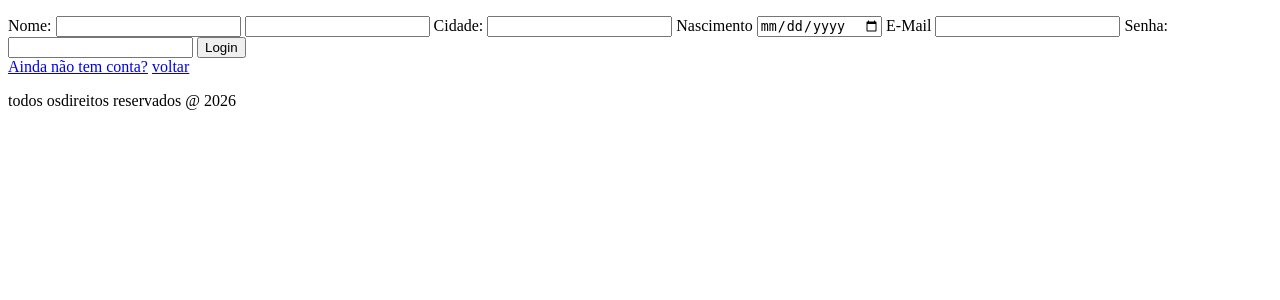
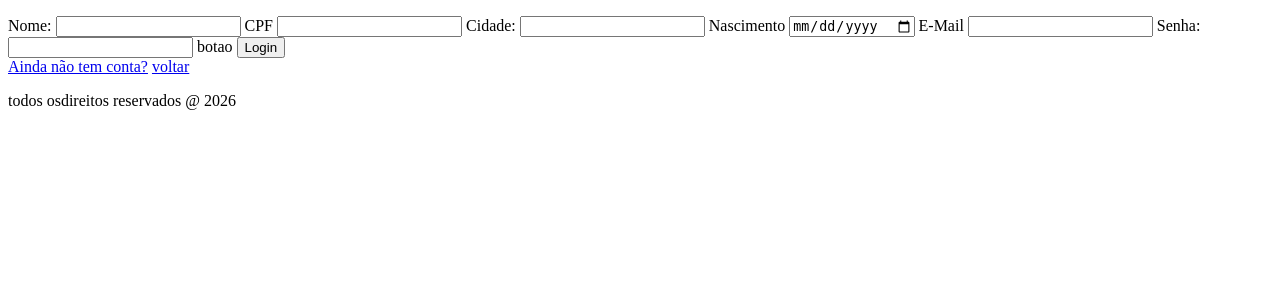
Before and after one commit to ErikSlava/MySite, a Python web app: template templates/login.html in a window 1280 px wide. Shown: the part 98-398 px from the top of the page. Run offline with Jinja, Linux system fonts and the light colour scheme; the template is opened without the code that fills it, so the values that code supplies are empty.

Commit message:
Add CPF label and input to login form

```diff
--- a/templates/login.html
+++ b/templates/login.html
@@ -14,6 +14,7 @@
       <form action="/Login" method="post">
         <label for="nome">Nome:</label>
         <input type="text" name="nome">
+        <label for="cpf">CPF</label>
         <input type="text" name="cpf">
         <label for="cidade">Cidade:</label>
         <input type="text" name="cidade">
@@ -23,6 +24,7 @@
         <input type="email" name="email">
         <label for="password">Senha:</label>
         <input type="password" name="senha">
+        <label for="botao de login">botao</label>
         <button type="submit">Login</button>
       </form>
       <a href="cadastrar.html">Ainda não tem conta?</a>
```
